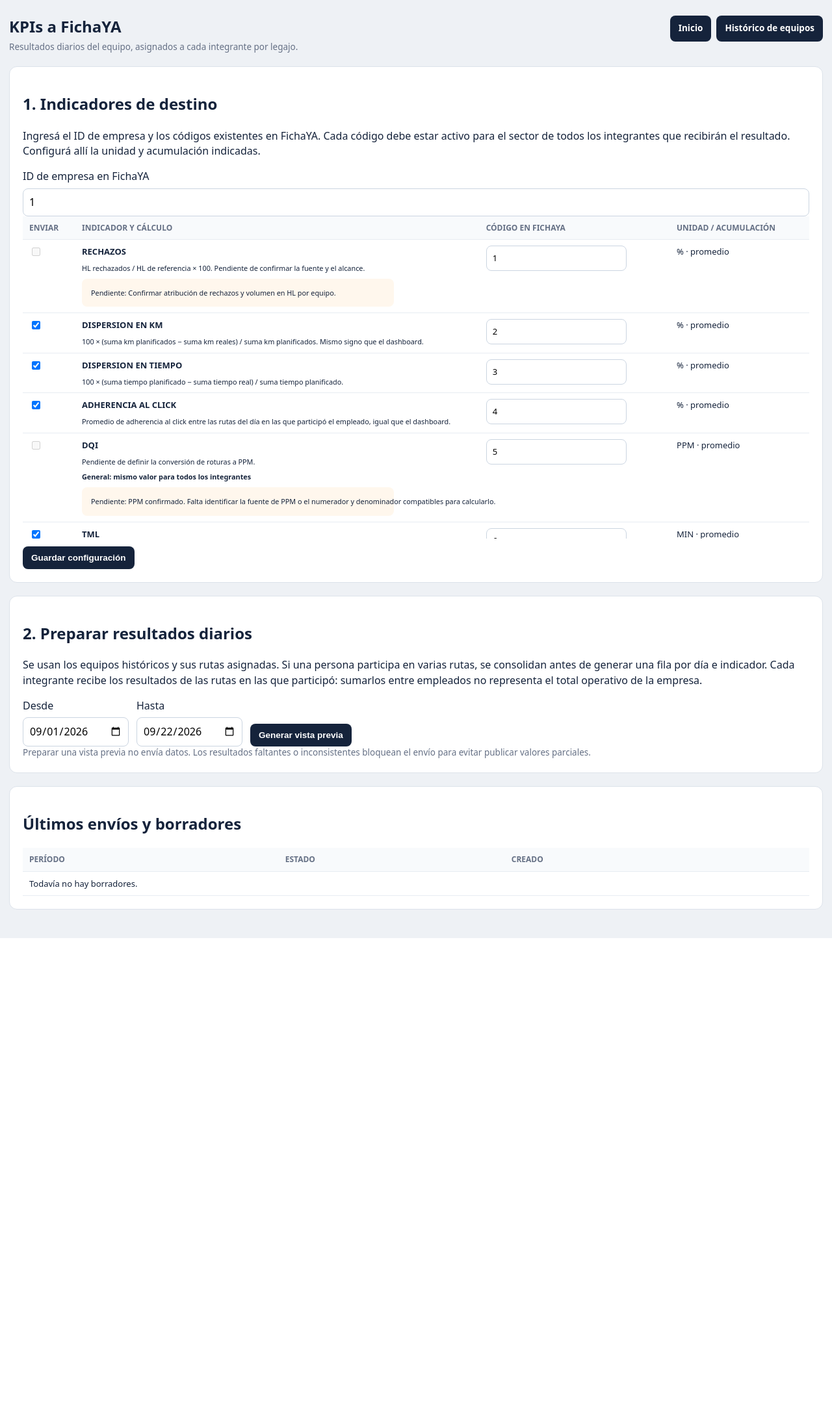
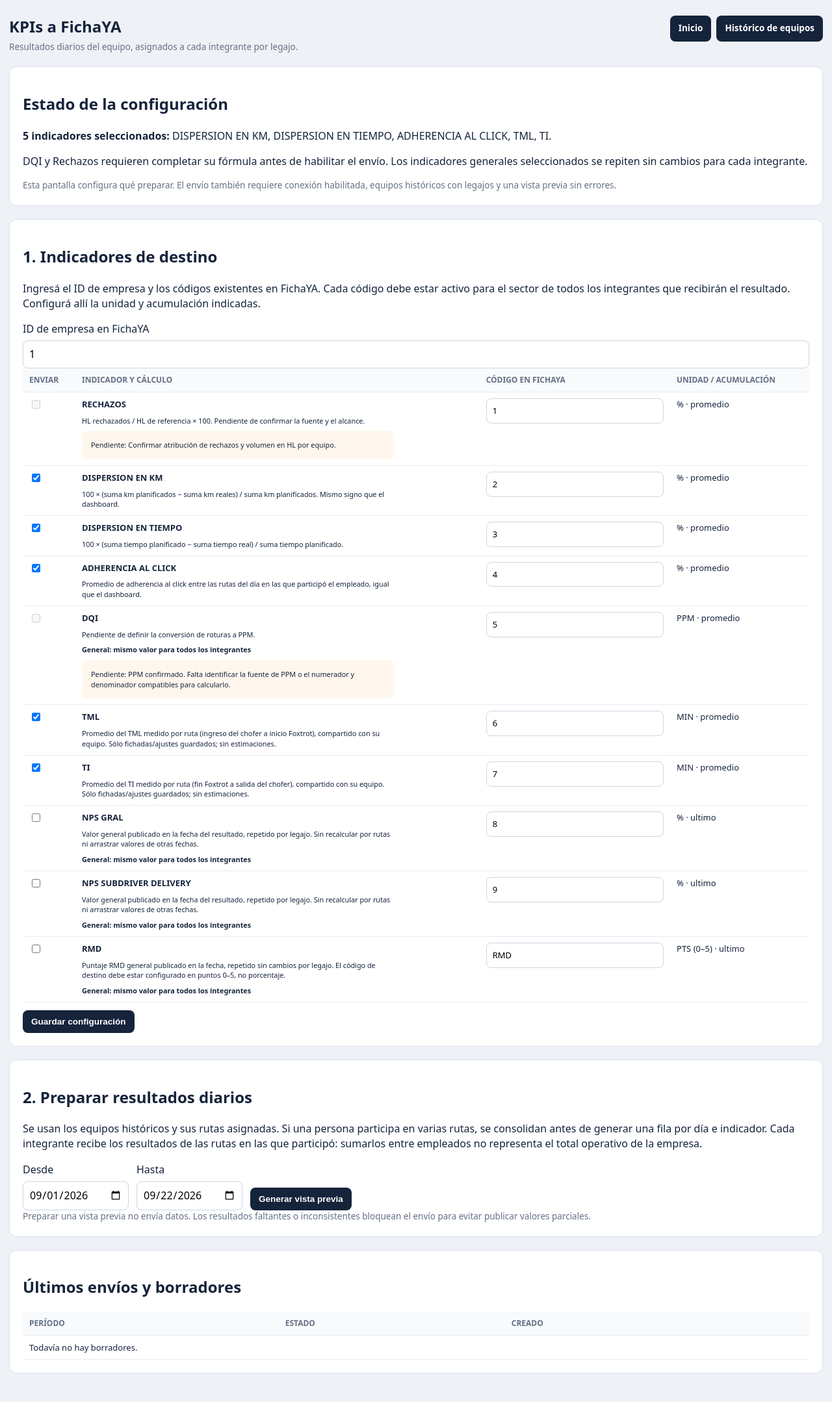
Before and after one commit to horamda/Dashboard-reparto, a Flask app: page /kpis-fichaya in a window 1280 px wide. Shown: the whole page at 65% size. Before the commit the page ends 1444 px from the top, so only its background shows below. Run offline with Flask 3, Linux system fonts and the light colour scheme; the visitor is signed in with stand-in values (Sample User, id 1); data that the repository does not hold is empty; some libraries are stand-ins or nearby versions.

Commit message:
Clarify selected KPI export settings and pending destination requirements

```diff
--- a/templates/kpis_fichaya.html
+++ b/templates/kpis_fichaya.html
@@ -1,7 +1,12 @@
 <!doctype html><html lang="es"><head><meta charset="utf-8"><meta name="viewport" content="width=device-width,initial-scale=1"><title>KPIs a FichaYA</title>{{ css|safe }}
-<style>.section{background:#fff;border:1px solid #dce2ea;border-radius:12px;padding:20px;margin:20px 0}label{display:grid;gap:6px}input{padding:9px;border:1px solid #cbd5e1;border-radius:8px;font:inherit;max-width:100%}.filters{display:flex;flex-wrap:wrap;gap:12px;align-items:end}td{vertical-align:top}td small{display:block;margin-top:8px;max-width:480px}.notice{padding:14px;background:#fff7ed;border-radius:8px}.table-wrap{overflow-x:auto}.btn{margin-top:12px}</style></head>
+<style>.section{background:#fff;border:1px solid #dce2ea;border-radius:12px;padding:20px;margin:20px 0}label{display:grid;gap:6px}input{padding:9px;border:1px solid #cbd5e1;border-radius:8px;font:inherit;max-width:100%}.filters{display:flex;flex-wrap:wrap;gap:12px;align-items:end}td{vertical-align:top}td small{display:block;margin-top:8px;max-width:480px}.notice{padding:14px;background:#fff7ed;border-radius:8px}.table-wrap{overflow-x:auto}.btn{margin-top:12px}.section .table-wrap{max-height:none!important}.section td{white-space:normal}.section td small{white-space:normal;overflow-wrap:anywhere}.section table input:not([type=checkbox]){width:100%;min-width:100px}</style></head>
 <body><main class="wrap"><div class="top"><div><h1>KPIs a FichaYA</h1><p class="muted">Resultados diarios del equipo, asignados a cada integrante por legajo.</p></div><nav class="nav"><a href="/inicio">Inicio</a><a href="/equipos-reparto/historico">Histórico de equipos</a></nav></div>
 {% if msg %}<p class="notice" role="status">{{ msg }}</p>{% endif %}
+<section class="section"><h2>Estado de la configuración</h2>
+<p><strong>{{ cfg.metricas|length }} indicadores seleccionados:</strong> {% for key in cfg.metricas %}{{ metrics[key].nombre }}{% if not loop.last %}, {% endif %}{% endfor %}.</p>
+<p>DQI y Rechazos requieren completar su fórmula antes de habilitar el envío. Los indicadores generales seleccionados se repiten sin cambios para cada integrante.</p>
+{% if 'rmd' in cfg.metricas %}<p class="notice">RMD se enviará en puntos de 0 a 5. Verificá que el código {{ cfg.metricas['rmd'] }} en FichaYA tenga esa unidad, no porcentaje. Seleccionar el indicador aquí no modifica el catálogo de FichaYA.</p>{% endif %}
+<p class="muted">Esta pantalla configura qué preparar. El envío también requiere conexión habilitada, equipos históricos con legajos y una vista previa sin errores.</p></section>
 <section class="section"><h2>1. Indicadores de destino</h2><p>Ingresá el ID de empresa y los códigos existentes en FichaYA. Cada código debe estar activo para el sector de todos los integrantes que recibirán el resultado. Configurá allí la unidad y acumulación indicadas.</p>
 <form method="post" action="{{ url_for('kpis_fichaya_configurar') }}"><input type="hidden" name="csrf" value="{{ token }}"><label>ID de empresa en FichaYA<input type="number" name="empresa_id" min="1" max="2147483647" value="{{ cfg.empresa_id or '' }}" required></label>
 <div class="table-wrap"><table><thead><tr><th>Enviar</th><th>Indicador y cálculo</th><th>Código en FichaYA</th><th>Unidad / acumulación</th></tr></thead><tbody>{% for key, metric in metrics.items() %}<tr><td><input aria-label="Habilitar {{ metric.nombre }}" type="checkbox" name="usar_{{ key }}" value="1" {% if key in cfg.metricas %}checked{% endif %} {% if metric.pendiente %}disabled{% endif %}></td><td><strong>{{ metric.nombre }}</strong><small>{{ metric.formula }}</small>{% if metric.alcance %}<small><strong>{{ metric.alcance }}</strong></small>{% endif %}{% if metric.pendiente %}<small class="notice">Pendiente: {{ metric.pendiente }}</small>{% endif %}</td><td><input aria-label="Código para {{ metric.nombre }}" name="codigo_{{ key }}" maxlength="100" value="{{ cfg.metricas.get(key, metric.codigo) }}" {% if metric.pendiente %}readonly{% endif %} placeholder="Código existente"></td><td>{{ metric.unidad }} · {{ metric.acumulacion }}</td></tr>{% endfor %}</tbody></table></div><button class="btn">Guardar configuración</button></form></section>
```
